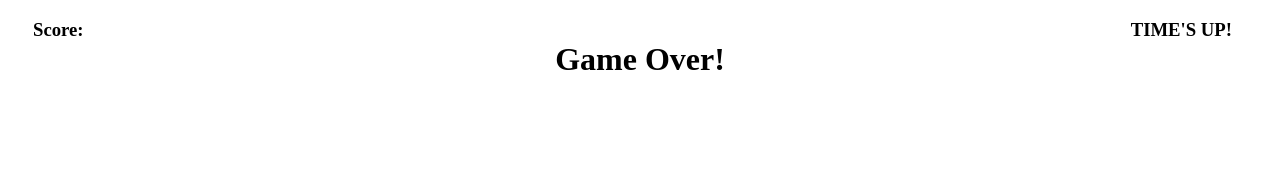
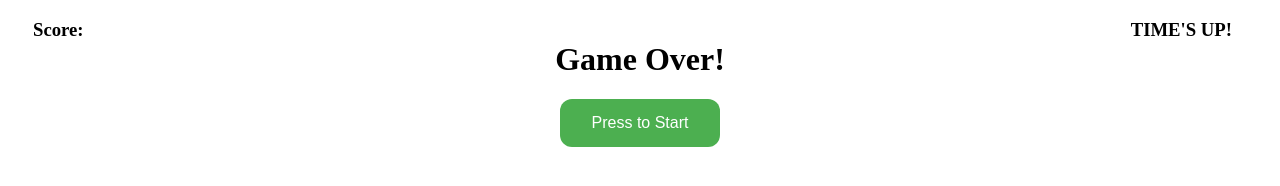
Before and after one commit to ac0712148/code-quiz, a plain HTML site: page index.html in a window 1280 px wide. Drawn offline with Linux system fonts and the light colour scheme.

Commit message:
add start button

```diff
--- a/index.html
+++ b/index.html
@@ -10,7 +10,6 @@
     <header>
         <div class="top-container">
             <h3><span class="score"></span>
-                <span class="space"></span>
                 <span class="time"></span>
             </h3>
         </div>
@@ -19,6 +18,9 @@
 
     <main>
         <div class="container">
+            <div class="intro">
+                <button class="button startBtn">Press to Start</button>
+            </div>
             <div class="question"></div>
             <ul class="choices"></ul>
         </div>
```
